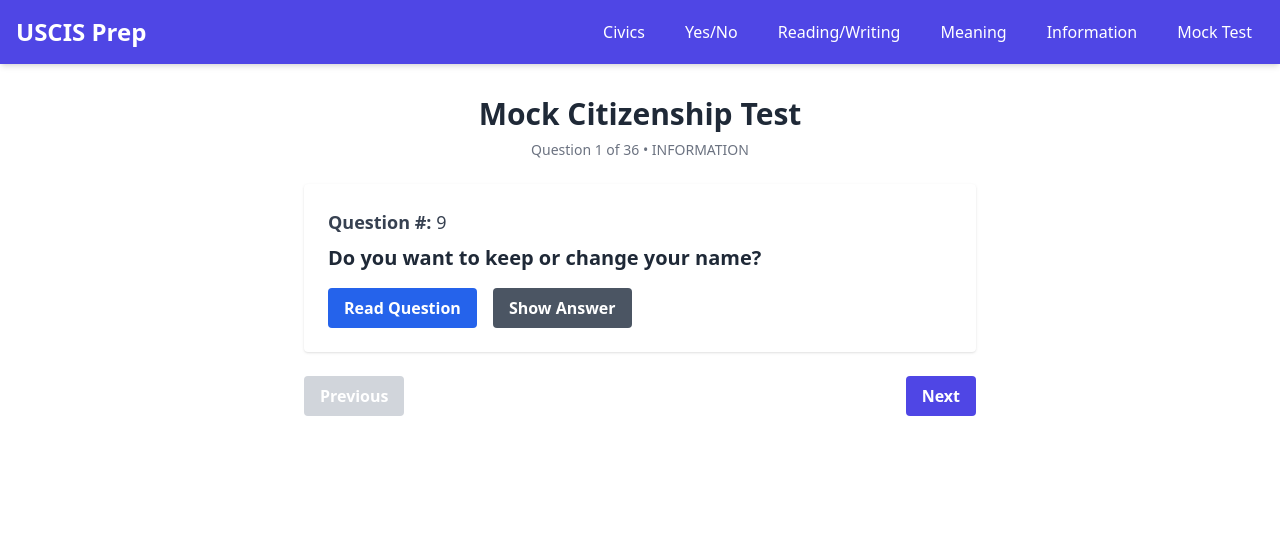
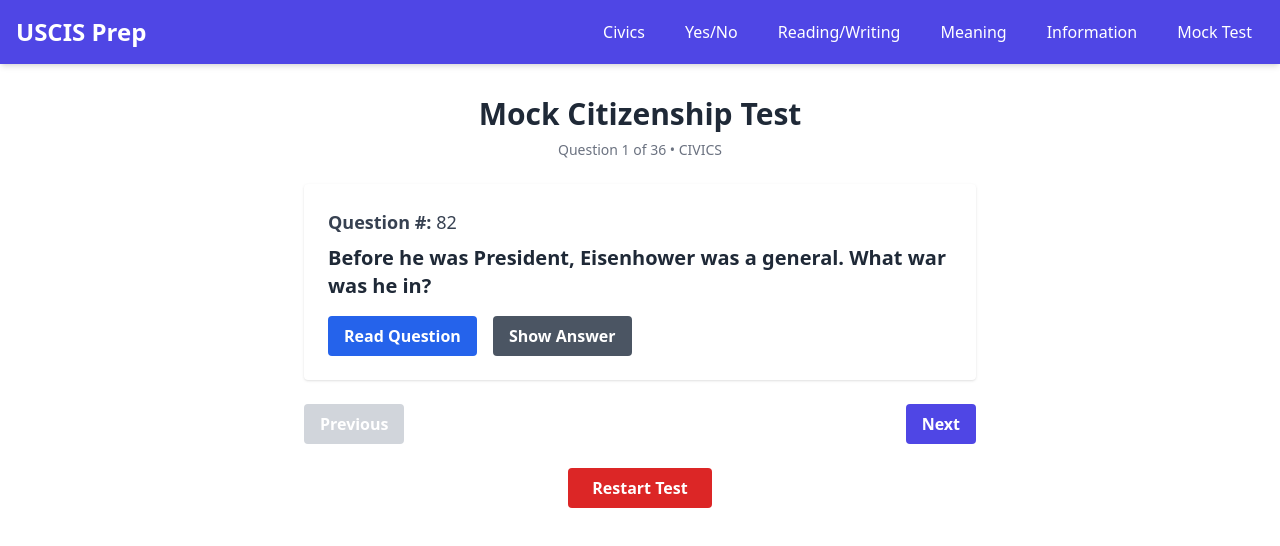
Before and after one commit to hhnguyen-20/us-citizenship-test, a Next.js app: page /mocktest in a window 1280 px wide. Shown: the top 546 px of the page. Built offline with nearby package versions, Linux system fonts and the light colour scheme.

Commit message:
update mock test random

```diff
--- a/pages/mocktest.tsx
+++ b/pages/mocktest.tsx
@@ -43,31 +43,45 @@ export default function MockTest() {
   const voices = getVoices();
   const desiredVoice = getDesiredVoice(voices, "en-US", "google");
 
-  // On mount, slice & shuffle data
-  useEffect(() => {
-    const civicsSubset = civicsData.slice(0, 10).map((item: any) => ({
+  // Function to load and set questions
+  const loadQuestions = () => {
+    // Define how many questions to pick from each category
+    const civicsCount = 10;
+    const meaningCount = 5;
+    const readingWritingCount = 1;
+    const yesNoCount = 10;
+    const informationCount = 10;
+
+    // Helper function to get a random subset
+    const getRandomQuestions = (data: any[], count: number) => {
+      if (data.length <= count) return data;
+      return shuffleArray(data).slice(0, count);
+    };
+
+    // Select random subsets from each data set
+    const civicsSubset = getRandomQuestions(civicsData, civicsCount).map((item: any) => ({
       id: item.id,
       type: "civics" as const,
       question: item.question,
       answer: item.answer,
     }));
 
-    const meaningSubset = meaningData.slice(0, 5).map((item: any) => ({
+    const meaningSubset = getRandomQuestions(meaningData, meaningCount).map((item: any) => ({
       id: item.id,
       type: "meaning" as const,
       question: `Can you explain what "${item.word}" means?`,
       answer: item.meaning,
     }));
 
-    // We'll take 1 reading/writing item: question = reading, answer = writing
-    const readingWritingSubset = readingAndWritingData.slice(0, 1).map((item: any) => ({
+    // We'll take readingWritingCount reading/writing items: question = reading, answer = writing
+    const readingWritingSubset = getRandomQuestions(readingAndWritingData, readingWritingCount).map((item: any) => ({
       id: item.id,
       type: "readingwriting" as const,
       question: item.reading,   // The "reading" text
       answer: item.writing,     // The "writing" text
     }));
 
-    const yesNoSubset = yesNoData.slice(0, 10).map((item: any) => ({
+    const yesNoSubset = getRandomQuestions(yesNoData, yesNoCount).map((item: any) => ({
       id: item.id,
       type: "yesno" as const,
       question: item.question,
@@ -75,7 +89,7 @@ export default function MockTest() {
     }));
 
     // 10 questions from InformationTest.json
-    const informationSubset = informationData.slice(0, 10).map((item: any) => ({
+    const informationSubset = getRandomQuestions(informationData, informationCount).map((item: any) => ({
       id: item.id,
       type: "information" as const,
       question: item.question,
@@ -93,6 +107,14 @@ export default function MockTest() {
     combined = shuffleArray(combined);
 
     setQuestions(combined);
+    setCurrentIndex(0);
+    setShowAnswer(false);
+    resetReadingWriting();
+  };
+
+  // On mount, load questions
+  useEffect(() => {
+    loadQuestions();
   }, []);
 
   // Reset reading/writing state
@@ -202,7 +224,7 @@ export default function MockTest() {
           </div>
         </div>
       ) : (
-        /* Standard Q&A Format (civics, meaning, yesno) */
+        /* Standard Q&A Format (civics, meaning, yesno, information) */
         <div className="rounded bg-white p-6 shadow">
           <p className="mb-2 text-lg text-gray-700">
             <span className="font-semibold">Question #:</span> {currentQ.id}
@@ -266,6 +288,16 @@ export default function MockTest() {
           Next
         </button>
       </div>
+
+      {/* Restart Test Button */}
+      <div className="mt-6 text-center">
+        <button
+          onClick={loadQuestions}
+          className="rounded bg-red-600 px-6 py-2 font-bold text-white transition-colors hover:bg-red-500"
+        >
+          Restart Test
+        </button>
+      </div>
     </div>
   );
 }
--- a/utils/common.ts
+++ b/utils/common.ts
@@ -43,7 +43,7 @@ export function speakText(text: string, voice?: SpeechSynthesisVoice) {
   window.speechSynthesis.cancel();
   const utterance = new SpeechSynthesisUtterance(text);
   if (voice) utterance.voice = voice;
-  utterance.rate = 0.8;
+  utterance.rate = 0.9;
   window.speechSynthesis.speak(utterance);
 }
 
```
